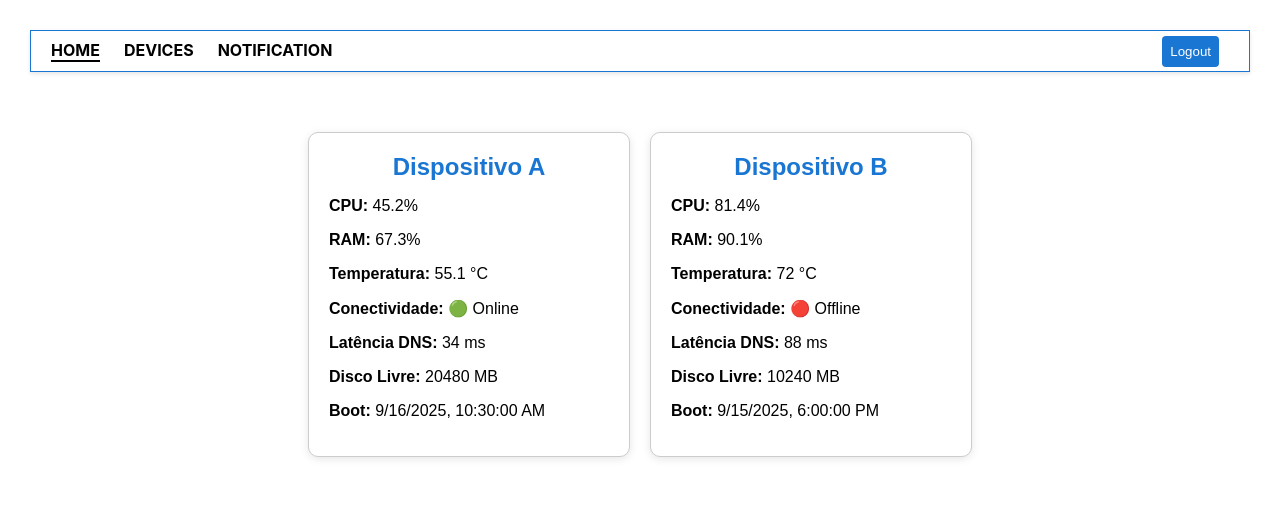
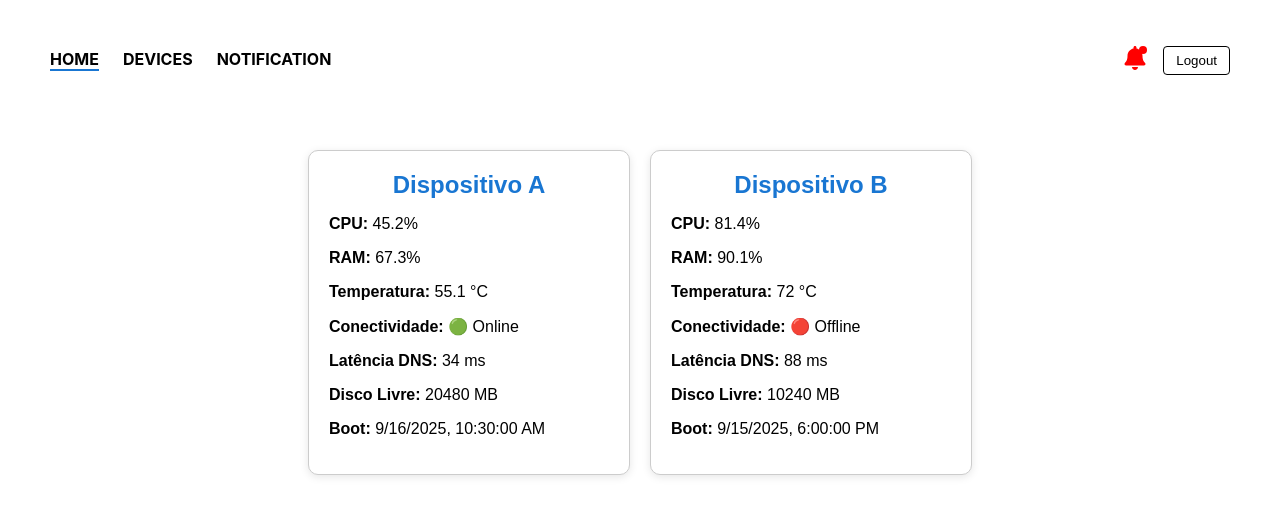
Before and after one commit to sbernardoDavi/-exame-fullstack-setembro-dtlabs-2025, a React (Create React App) app in the folder client/: page /home in a window 1280 px wide. Shown: the top 516 px of the page. Built offline with nearby package versions, Linux system fonts and the light colour scheme; sample sign-in values are in the browser's storage.

Commit message:
feat: adicao de icone de notificacao e melhorando header.

```diff
--- a/client/src/components/Header/header.css
+++ b/client/src/components/Header/header.css
@@ -1,40 +1,51 @@
-.header-app{
-    background-color: #ffffff;
-    color: white;
-    text-align: center;
-    font-weight: bold;
-    box-shadow: 0 2px 4px rgba(0,0,0,0.1);
-    display: flex;
-    flex-direction: row;
-    justify-content: space-between;
-    border: solid 1px #1976d2;
-    margin: 30px;
-    align-items: center;
-    height: 40px;
+.header-app {
+  background-color: #ffffff;
+  display: flex;
+  justify-content: space-between;
+  align-items: center;
+  padding: 0 20px;
+  height: 60px;
+  margin: 30px;
+  flex-wrap: wrap;
 }
 
 .nav-links {
   display: flex;
+  flex-wrap: wrap;
   gap: 1.5rem;
 }
 
 .nav-links a {
-  color: rgb(0, 0, 0);
+  color: #000;
   text-decoration: none;
   font-weight: bold;
 }
 
 .nav-links a.active {
-  border-bottom: 2px solid #000000;
+  border-bottom: 2px solid #1976d2;
 }
 
+.header-actions {
+  display: flex;
+  align-items: center;
+  gap: 1rem;
+}
 
-.logout-button{
-  margin-right: 30px;
-  align-items: center;
-  padding: 8px !important;
+.logout-button {
+  padding: 6px 12px;
+  background-color: transparent;
+  border: 1px solid #000000;
+  border-radius: 4px;
+  color: #000000;
+  cursor: pointer;
+  transition: background-color 0.2s ease;
 }
 
 .logout-button:hover {
   background-color: #d62828;
+  color: white;
 }
+
+.notification-container {
+  position: relative;
+}
--- a/client/src/components/Header/header.tsx
+++ b/client/src/components/Header/header.tsx
@@ -1,5 +1,6 @@
 import React from 'react';
 import { NavLink, useNavigate } from 'react-router-dom';
+import NotificationIcon from '../Notification/notification';
 import './header.css';
 
 interface HeaderProps {
@@ -17,12 +18,15 @@ const Header: React.FC<HeaderProps> = ({ onLogout }) => {
   return (
     <header className="header-app">
       <nav className="nav-links">
-        <NavLink to="/home" style={{ marginLeft: '20px' }} className={({ isActive }) => isActive ? 'active' : ''}>HOME</NavLink>
+        <NavLink to="/home" className={({ isActive }) => isActive ? 'active' : ''}>HOME</NavLink>
         <NavLink to="/devices" className={({ isActive }) => isActive ? 'active' : ''}>DEVICES</NavLink>
         <NavLink to="/notification" className={({ isActive }) => isActive ? 'active' : ''}>NOTIFICATION</NavLink>
       </nav>
 
-      <button onClick={handleLogout} className="logout-button">Logout</button>
+      <div className="header-actions">
+        <NotificationIcon hasNotifications={true} />
+        <button onClick={handleLogout} className="logout-button">Logout</button>
+      </div>
     </header>
   );
 };
--- /dev/null
+++ b/client/src/components/Notification/notification.css
@@ -0,0 +1,14 @@
+.notification-icon-container {
+  position: relative;
+  display: inline-block;
+}
+
+.notification-badge {
+  position: absolute;
+  top: 0px;
+  right: 0px;
+  width: 8px;
+  height: 8px;
+  background-color: red;
+  border-radius: 50%;
+}
--- /dev/null
+++ b/client/src/components/Notification/notification.tsx
@@ -0,0 +1,18 @@
+import React from 'react';
+import { FaBell } from 'react-icons/fa';
+import './notification.css';
+
+interface NotificationIconProps {
+  hasNotifications: boolean;
+}
+
+const NotificationIcon: React.FC<NotificationIconProps> = ({ hasNotifications }) => {
+  return (
+    <div className="notification-icon-container">
+      <FaBell size={24} color={hasNotifications ? 'red' : 'gray'} />
+      {hasNotifications && <span className="notification-badge" />}
+    </div>
+  );
+};
+
+export default NotificationIcon;
```
Also changed, not shown: package.json (+7 -4 lines), 1 other file (tests, documents, lock files or other folders).
